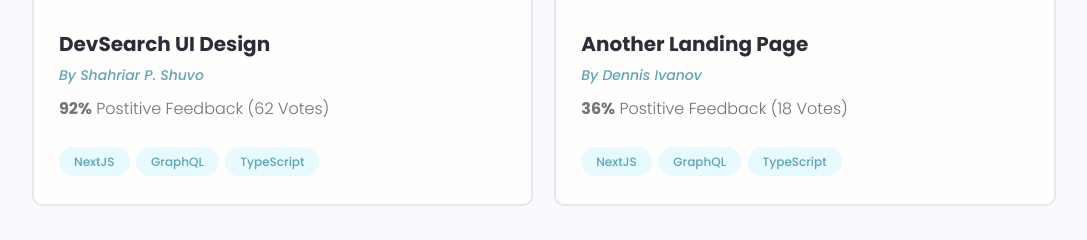
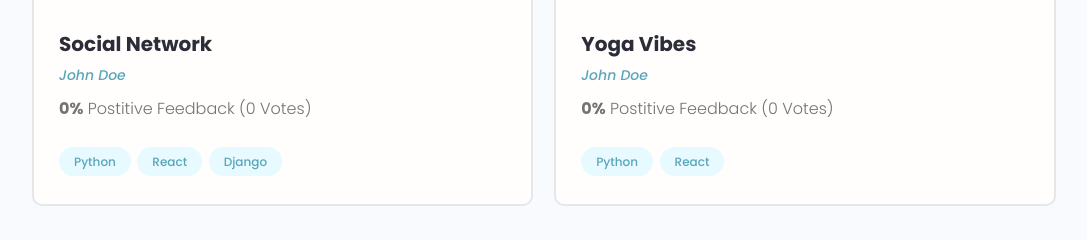
Before and after one commit to 87saswat/clientsearch, a Django app: page /profile/67456f2e-1a3c-4879-9799-e5cdbc9b7b87 in a window 1280 px wide. Shown: the part 1006-1246 px from the top of the page, without its empty margins (96-1183 px from the left). Run offline with Django 4.2, Linux system fonts and the light colour scheme; data comes from the database, SQL or seed files in the repository; both versions use the stored data as it was after the commit; some libraries are stand-ins or nearby versions.

Commit message:
minor changes to user profile

```diff
--- a/devsearch/urls.py
+++ b/devsearch/urls.py
@@ -14,7 +14,7 @@ Including another URLconf
     2. Add a URL to urlpatterns:  path('blog/', include('blog.urls'))
 """
 
-from pkgutil import ImpImporter
+
 from django.contrib import admin
 from django.urls import path, include
 
--- a/projects/models.py
+++ b/projects/models.py
@@ -1,5 +1,5 @@
 
-from email.policy import default
+
 from pyexpat import model
 from django.db import models
 import uuid
--- a/projects/templates/projects/projects.html
+++ b/projects/templates/projects/projects.html
@@ -44,7 +44,7 @@
                                 <img class="project__thumbnail" src="{{project.featured_image.url}}" alt="project thumbnail" />
                                 <div class="card__body">
                                     <h3 class="project__title">{{project.title}}</h3>
-                                    <p><a class="project__author" href="{% url 'project' project.id %}">By {{project.owner}}</a></p>
+                                    <p><a class="project__author" href="{% url 'user-profile' project.owner.id %}">By {{project.owner.name}}</a></p>
                                     <p class="project--rating">
                                         <span style="font-weight: bold;">{{project.vote_ratio}}</span> Postitive
                                         Feedback ({{project.vote_total}} Vote{{project.vote_total|pluralize:"s"}})
--- a/projects/views.py
+++ b/projects/views.py
@@ -49,6 +49,6 @@ def projects(request):
 
 
 def project(request, pk):
-    project = Projects.objects.get(id=pk)
-    context = {'project': project}
+    projectObj = Projects.objects.get(id=pk)
+    context = {'project': projectObj}
     return render(request, 'projects/single-project.html', context)
--- a/users/templates/users/profiles.html
+++ b/users/templates/users/profiles.html
@@ -44,7 +44,7 @@
                             </p>
 
                             <div class="dev__skills">
-                                {% for skill in profile.skill_set.all %}
+                                {% for skill in profile.skill_set.all|slice:"5" %}
                                 <span class="tag tag--pill tag--main">
                                     <small>{{skill}}</small>
                                 </span>
--- a/users/templates/users/user-profile.html
+++ b/users/templates/users/user-profile.html
@@ -76,90 +76,34 @@
                 <div class="devInfo">
                     <h3 class="devInfo__title">Projects</h3>
                     <div class="grid grid--two">
-
+                        {% for project in profile.projects_set.all %}
                         <div class="column">
                             <div class="card project">
-                                <a href="single-project.html" class="project">
-                                    <img class="project__thumbnail" src="images/project-b.png"
+                                <a href="{% url 'project' project.id %}" class="project">
+                                    <img class="project__thumbnail" src="{{project.featured_image.url}}"
                                         alt="project thumbnail" />
                                     <div class="card__body">
-                                        <h3 class="project__title">DevSearch UI Design</h3>
-                                        <p><a class="project__author" href="profile.html">By Shahriar P. Shuvo</a></p>
+                                        <h3 class="project__title">{{project.title}}</h3>
+                                        <p><a class="project__author" href="{% url 'user-profile' project.owner.id %}">{{project.owner.name}}</a></p>
                                         <p class="project--rating">
-                                            <span style="font-weight: bold;">92%</span> Postitive
-                                            Feedback (62 Votes)
+                                            <span style="font-weight: bold;">{{project.vote_ratio}}%</span> Postitive
+                                            Feedback ({{project.vote_total}} Vote{{project.vote_total|pluralize:"s"}})
                                         </p>
                                         <div class="project__tags">
+                                            {% for tags in project.tags.all %}
                                             <span class="tag tag--pill tag--main">
-                                                <small>NextJS</small>
+                                                <small>{{tags.name}}</small>
                                             </span>
-                                            <span class="tag tag--pill tag--main">
-                                                <small>GraphQL</small>
-                                            </span>
-                                            <span class="tag tag--pill tag--main">
-                                                <small>TypeScript</small>
-                                            </span>
+                                            {% endfor %}
+
                                         </div>
                                     </div>
                                 </a>
                             </div>
                         </div>
+                        {% endfor %}
 
-                        <div class="column">
-                            <div class="card project">
-                                <a href="single-project.html" class="project">
-                                    <img class="project__thumbnail" src="images/project-c.png"
-                                        alt="project thumbnail" />
-                                    <div class="card__body">
-                                        <h3 class="project__title">Another Landing Page</h3>
-                                        <p><a class="project__author" href="profile.html">By Dennis Ivanov</a></p>
-                                        <p class="project--rating">
-                                            <span style="font-weight: bold;">36%</span> Postitive
-                                            Feedback (18 Votes)
-                                        </p>
-                                        <div class="project__tags">
-                                            <span class="tag tag--pill tag--main">
-                                                <small>NextJS</small>
-                                            </span>
-                                            <span class="tag tag--pill tag--main">
-                                                <small>GraphQL</small>
-                                            </span>
-                                            <span class="tag tag--pill tag--main">
-                                                <small>TypeScript</small>
-                                            </span>
-                                        </div>
-                                    </div>
-                                </a>
-                            </div>
-                        </div>
 
-                        <div class="column">
-                            <div class="card project">
-                                <a href="single-project.html" class="project">
-                                    <img class="project__thumbnail" src="images/project-a.png"
-                                        alt="project thumbnail" />
-                                    <div class="card__body">
-                                        <h3 class="project__title">Yoga Studio Landing Page Website and Design</h3>
-                                        <p><a class="project__author" href="profile.html">By Dennis Ivanov</a></p>
-                                        <p class="project--rating">
-                                            <span style="font-weight: bold;">98%</span> Postitive
-                                            Feedback (72 Votes)
-                                        </p>
-                                        <div class="project__tags">
-                                            <span class="tag tag--pill tag--main">
-                                                <small>NextJS</small>
-                                            </span>
-                                            <span class="tag tag--pill tag--main">
-                                                <small>GraphQL</small>
-                                            </span>
-                                            <span class="tag tag--pill tag--main">
-                                                <small>TypeScript</small>
-                                            </span>
-                                        </div>
-                                    </div>
-                                </a>
-                            </div>
-                        </div>
 
                     </div>
                 </div>
--- a/users/urls.py
+++ b/users/urls.py
@@ -3,5 +3,5 @@ from . import views
 
 urlpatterns = [
     path('', views.profiles, name='profiles'),
-    path('profile/<str:pk>', views.userProfile, name='user-profile'),
+    path('profile/<str:pk>', views.userProfile, name="user-profile"),
 ]
```
Also changed, not shown: db.sqlite3, 1 other file.
